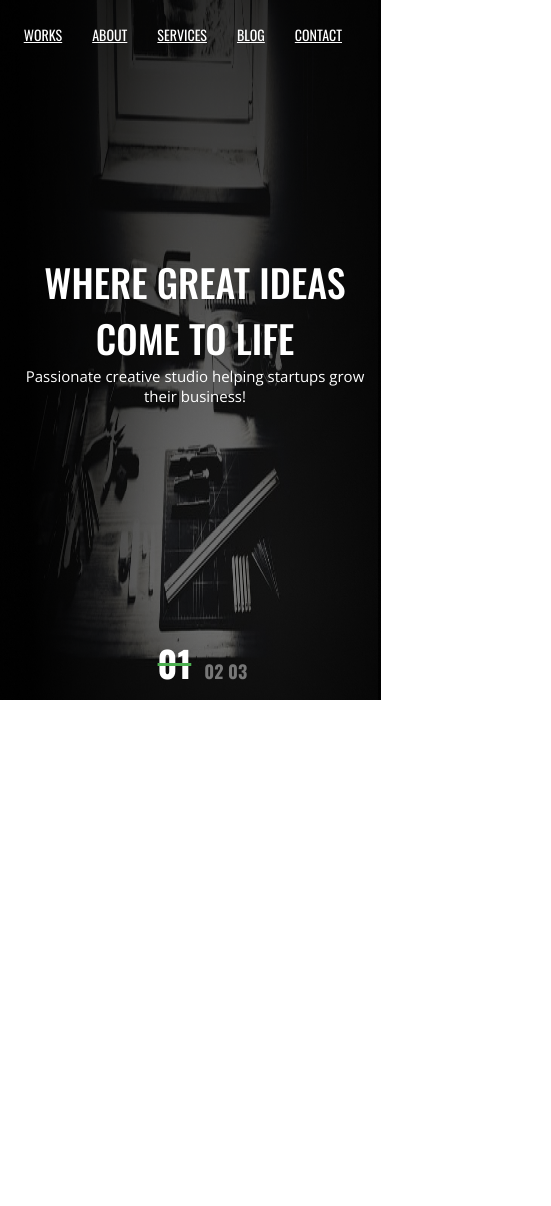
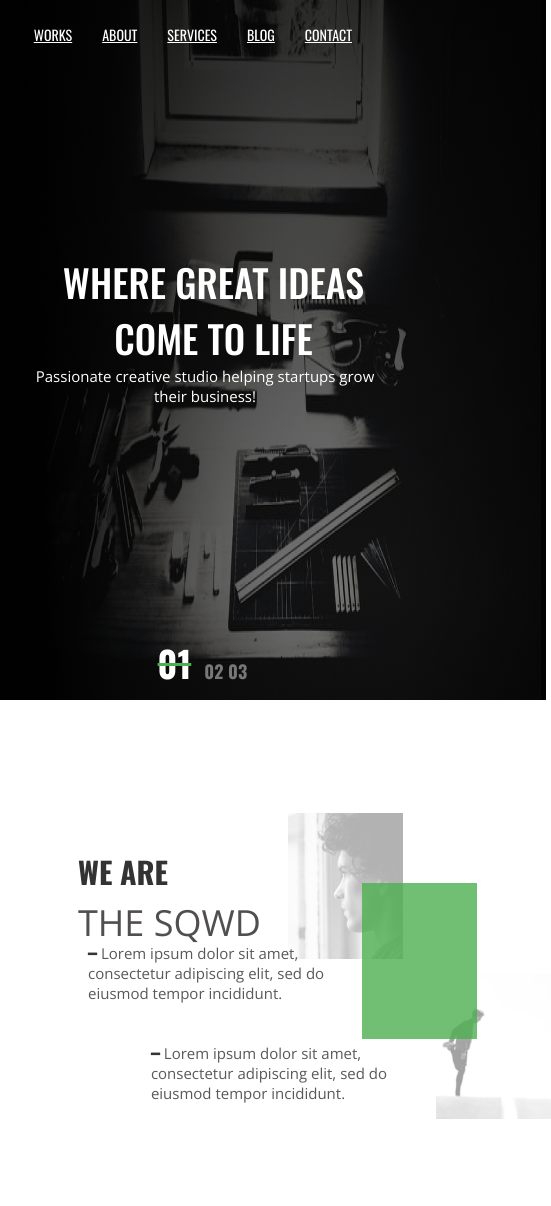
Before and after one commit to ShawnKane/Freebie-Agency, a plain HTML site: page index.html in a window 390 px wide. Shown: the whole page, 551 px wide, since content can reach past the window. Before the commit the page ends 844 px from the top, so only its background shows below. Drawn offline with nearby package versions, Linux system fonts and the light colour scheme.

Commit message:
upload - add section 2

```diff
--- /dev/null
+++ b/css/media.css
@@ -0,0 +1,358 @@
+/**	>= 1450px **/
+
+@media screen and (min-width: 1450px) {
+	/** Первая секция после шапки**/
+
+	 .mg-left {
+	 	margin-left: 150px;
+	 }
+ 	.lorem-bitmap2 {
+		margin-right: -50px;
+	}
+ }
+}
+
+/**	>= 1200px **/
+
+@media screen and (min-width: 1200px) {
+	/** Шапка **/
+
+	.bg-header {
+		height: 900px;
+		width: 102vw;
+	}
+
+	.nav-header {
+		right: 100px;
+	}
+
+	/** Первая секция после шапки **/
+
+	.lorem-bitmap2 {
+		margin-right: 130px;
+	}
+}
+
+/**	<=1199px **/
+
+@media screen and (max-width: 1199px) {
+	/** Шапка **/
+
+	.bg-header {
+		height: 900px;
+		width: 102vw;
+	}
+
+	.nav-header {
+		right: 100px;
+	}
+
+	h1 {
+		font-size: 65px;
+	}
+
+	h4 {
+		font-size: 18px;
+	}
+
+	/** Первая секция после шапки **/
+
+	.lorem-bitmap2 {
+		position: relative;
+		top: 95px;
+		right: 350px;
+	}
+}
+
+/**	<= 1023px **/
+
+@media screen and (max-width: 1023px) {
+	/** Шапка **/
+
+	.bg-header {
+		height: 700px;
+		width: 102vw;
+	}
+
+	.nav-header {
+		top: -680px;
+		right: 0;
+	}
+
+	h1 {
+		margin-top: -450px;
+		margin-bottom: 0px;
+		font-size: 57px;
+	}
+
+	h4 {
+		margin-top: 0;
+	}
+
+	.number-1, .number-2 {
+		top: 230px;
+	}
+
+	/** Первая секция после шапки **/
+
+	.lorem-bitmap {
+		top: -310px;
+	}
+
+	.lorem-bitmap2 {
+		position: relative;
+		right: 130px;
+	}
+
+	.img-bitmap {
+		width: 200px;
+		left: 260px;
+	}
+
+	.img-bitmap2 {
+		left: 103px;
+		width: 200px;
+	}
+
+	.img-greenbox {
+		width: 200px;
+		left: 170px;
+	}
+}
+
+/** <=799px	**/
+
+@media screen and (max-width: 799px) {
+	/** Шапка **/
+
+	.bg-header {
+		height: 700px;
+		width: 106vw;
+	}
+
+	.nav-header {
+		font-size: 14px;
+		top: -680px;
+		right: 0;
+	}
+
+	h1 {
+		font-size: 42px;
+	}
+	h4 {
+		font-size: 16px;
+	}
+
+	.number-1, .number-2 {
+		top: 210px;
+	}
+	/** Первая секция после шапки**/
+	.h5-bitmap {
+		font-size: 30px;
+		margin-left: 70px;
+		margin-top: 500px;
+	}
+
+	.h3-bitmap {
+		font-size: 36px;
+		margin-left: 70px;
+	}
+
+	.lorem-bitmap {
+		left: 80px;
+		top: -230px;
+	}
+
+	.lorem-bitmap2 {
+		right: 30px;
+		top: 150px;
+	}
+
+	.img-bitmap {
+		width: 150px;
+		left: 280px;
+		top: -200px;
+	}
+
+	.img-greenbox {
+		width: 150px;
+		left: 220px;
+		top: -120px;
+	}
+
+	.img-bitmap2 {
+		width: 150px;
+		left: 170px;
+		top: -40px;
+	}
+
+
+
+}
+
+/** <=559px	**/
+
+@media screen and (max-width: 559px) {
+	/** Шапка **/
+
+	.bg-header {
+		height: 700px;
+		width: 140vw;
+	}
+
+	.nav-header {
+		top: -680px;
+		right: 0;
+		padding-right: 30px;
+	}
+
+	h1 {
+		font-size: 38px;
+		margin-left: 37px;
+	}
+	h4 {
+		font-size: 15px;
+		margin-left: 20px;
+	}
+	.number-1, .number-2 {
+		left: 40%;
+	}
+
+	/** Первая секция после шапки **/
+	.h5-bitmap {
+		font-size: 30px;
+		margin-left: 70px;
+		margin-top: 370px;
+	}
+
+	.h3-bitmap {
+		font-size: 36px;
+		margin-left: 70px;
+	}
+
+	.lorem-bitmap {
+		 top: -200px;
+	}
+
+	.lorem-bitmap2 {
+		right: -45px;
+		top: 170px;
+	}
+
+	.img-bitmap {
+		top: -180px;
+		left: 280px;
+		width: 115px;
+	}
+
+	.img-greenbox {
+		top: -100px;
+		left: 235px;
+		width: 115px;
+	}
+
+	.img-bitmap2 {
+		top: -20px;
+		left: 190px;
+		width: 115px;
+	}
+}
+
+/**	<=375px **/
+
+@media screen and (max-width: 375px) {
+	/** Шапка **/
+	.bg-header {
+		height: 700px;
+		width: 150vw;
+	}
+
+	.nav-header {
+		top: -680px;
+		right: 5px;
+		padding-right: 10px;
+	}
+
+	h1 {
+		font-size: 35px;
+		margin-left: 15px;
+	}
+	h4 {
+		font-size: 14px;
+		margin-left: 9px;
+	}
+	.number-1, .number-2 {
+		left: 35%;
+	}
+	/** Первая секция после шапки **/
+	.h5-bitmap {
+		font-size: 30px;
+		margin-top: 300px;
+		margin-left: 9px;
+	}
+
+	.h3-bitmap {
+		font-size: 36px;
+		margin-left: 9px;
+	}
+
+	.lorem-bitmap {
+		 top: -170px;
+		 left: 9px;
+	}
+
+	.lorem-bitmap2 {
+		right: -145px;
+		top: 200px;
+	}
+
+	.img-bitmap {
+		top: -160px;
+		left: 210px;
+		width: 100px;
+	}
+
+	.img-greenbox {
+		top: -100px;
+		left: 175px;
+		width: 100px;
+	}
+
+	.img-bitmap2 {
+		top: -70px;
+		left: 140px;
+		width: 100px;
+	}
+}
+
+@media screen and (max-width: 323px) {
+
+	/** Фотки и текст в первой секции для =<323px **/
+
+	.lorem-bitmap {
+		 top: -55px;
+		 left: 83px;
+	}
+
+	.lorem-bitmap2 {
+		right: -45px;
+		top: 115px;
+	}
+
+	.img-bitmap {
+		top: -180px;
+		left: 160px;
+		width: 100px;
+	}
+
+	.img-greenbox {
+		top: -100px;
+		left: 115px;
+		width: 100px;
+	}
+
+	.img-bitmap2 {
+		top: -202px;
+		left: 288px;
+		width: 100px;2
+}
--- a/css/style.css
+++ b/css/style.css
@@ -50,6 +50,13 @@ h1 {
 	margin-bottom: 0px;
 }
 
+h3 {
+	font-family: 'Open Sans';
+	font-weight: 300;
+	font-size: 42px;
+	color: #504E4E;
+}
+
 h4 {
 	font-family: 'Open Sans';
 	font-weight: 400;
@@ -58,133 +65,64 @@ h4 {
 	text-align: center;
 }
 
-
-@media screen and (min-width: 1200px) {
-	.bg-header {
-		height: 900px;
-		width: 102%;
-	}
-
-	.nav-header {
-		right: 100px;
-	}
-
-	.number-1 {
-
-	}
+h5 {
+	font-family: Oswald;
+	font-weight: 700;
+	font-size: 36px;
+	color: #333;
 }
 
-@media screen and (max-width: 1199px) {
-	.bg-header {
-		height: 900px;
-		width: 102%;
-	}
-
-	.nav-header {
-		right: 100px;
-	}
-
-	h1 {
-		font-size: 65px;
-	}
-
-	h4 {
-		font-size: 18px;
-	}
+.h5-bitmap {
+	margin-left: 100px;
+	margin-bottom: 0;
+	margin-top: 645px;
 }
 
-@media screen and (max-width: 1023px) {
-	.bg-header {
-		height: 700px;
-		width: 102%;
-	}
-
-	.nav-header {
-		top: -680px;
-		right: 0;
-	}
-
-	h1 {
-		margin-top: -450px;
-		margin-bottom: 0px;
-		font-size: 57px;
-	}
-
-	h4 {
-		margin-top: 0;
-	}
-
-	.number-1, .number-2 {
-		top: 230px;
-	}
+.h3-bitmap {
+	margin-left: 100px;
+	margin-top: 4px;
 }
 
-@media screen and (max-width: 799px) {
-	.bg-header {
-		height: 700px;
-		width: 102%;
-	}
-
-	.nav-header {
-		font-size: 14px;
-		top: -680px;
-		right: 0;
-	}
-
-	h1 {
-		font-size: 44px;
-	}
-	h4 {
-		font-size: 16px;
-	}
-
-	.number-1, .number-2 {
-		top: 210px;
-	}
+.img-bitmap {
+	position: relative;
+	top: -250px;
+	left: 280px;
+	z-index: 2s;
 }
 
-@media screen and (max-width: 559px) {
-	.bg-header {
-		height: 700px;
-		width: 102%;
-	}
-
-	.nav-header {
-		top: -680px;
-		right: 10px;
-		padding-right: 30px;
-	}
-
-	h1 {
-		font-size: 38px;
-	}
-	h4 {
-		font-size: 15px;
-	}
-	.number-1, .number-2 {
-		left: 40%;
-	}
+.img-bitmap2 {
+	position: relative;
+	z-index: 0;
+	left: 80px;
+	top: -90px;
 }
 
-@media screen and (max-width: 375px) {
-	.bg-header {
-		height: 700px;
-		width: 102%;
-	}
+.img-greenbox {
+	position: relative;
+	z-index: 99;
+	left: 180px;
+	top: -170px;
+	z-index: 1;
+}
 
-	.nav-header {
-		top: -680px;
-		right: 5px;
-		padding-right: 10px;
-	}
+.lorem-bitmap, .lorem-bitmap2 {
+	font-family: 'Open Sans';
+	font-weight: 300;
+	font-size: 15px;
+	color: #5B5858;
+}
 
-	h1 {
-		font-size: 35px;
-	}
-	h4 {
-		font-size: 14px;
-	}
-	.number-1, .number-2 {
-		left: 35%;
-	}
+
+.lorem-bitmap {
+	position: relative;
+	top: -450px;
+	left: 120px;
 }
+
+.lorem-bitmap2 {
+
+	float: right;
+	margin-right: 40px;
+	margin-top: -330px;
+	z-index: 3;
+}
--- a/index.html
+++ b/index.html
@@ -4,6 +4,7 @@
 	<meta charset="UTF-8">
 	<meta name="viewport" content="width=device-width, initial-scale=1.0">
 	<link rel="stylesheet" type="text/css" href="css/style.css">
+	<link rel="stylesheet" type="text/css" href="css/media.css">
 	<title>Freebie Agency - Home</title>
 	<link rel="preconnect" href="https://fonts.googleapis.com">
 	<link rel="preconnect" href="https://fonts.gstatic.com" crossorigin>
@@ -29,5 +30,22 @@
 			<span class="number-2">02 03</span>
 		</div>
 	</header>
+	<main>
+		<section class="mg-left">
+			<h5 class="h5-bitmap">WE ARE</h5>
+			<h3 class="h3-bitmap">THE SQWD</h3>
+			<img src="image/bitmap.png" alt="man" class="img-bitmap">
+			<img src="image/greenbox.png" alt="greenbox" class="img-greenbox">
+			<img src="image/bitmap2.png" alt="man" class="img-bitmap2">
+			<div class="lorem-bitmap">
+				<span style="color: #353535;">━</span>
+				Lorem ipsum dolor sit amet,<br> consectetur adipiscing elit, sed do<br> eiusmod tempor incididunt.
+			</div>
+			<div class="lorem-bitmap2">
+				<span style="color: #353535;">━</span>
+				Lorem ipsum dolor sit amet,<br> consectetur adipiscing elit, sed do<br>eiusmod tempor incididunt.
+			</div>
+		</section>
+	</main>
 </body>
 </html>
```
Also changed, not shown: image/bitmap.png (added), image/bitmap2.png (added), image/greenbox.png (added).
